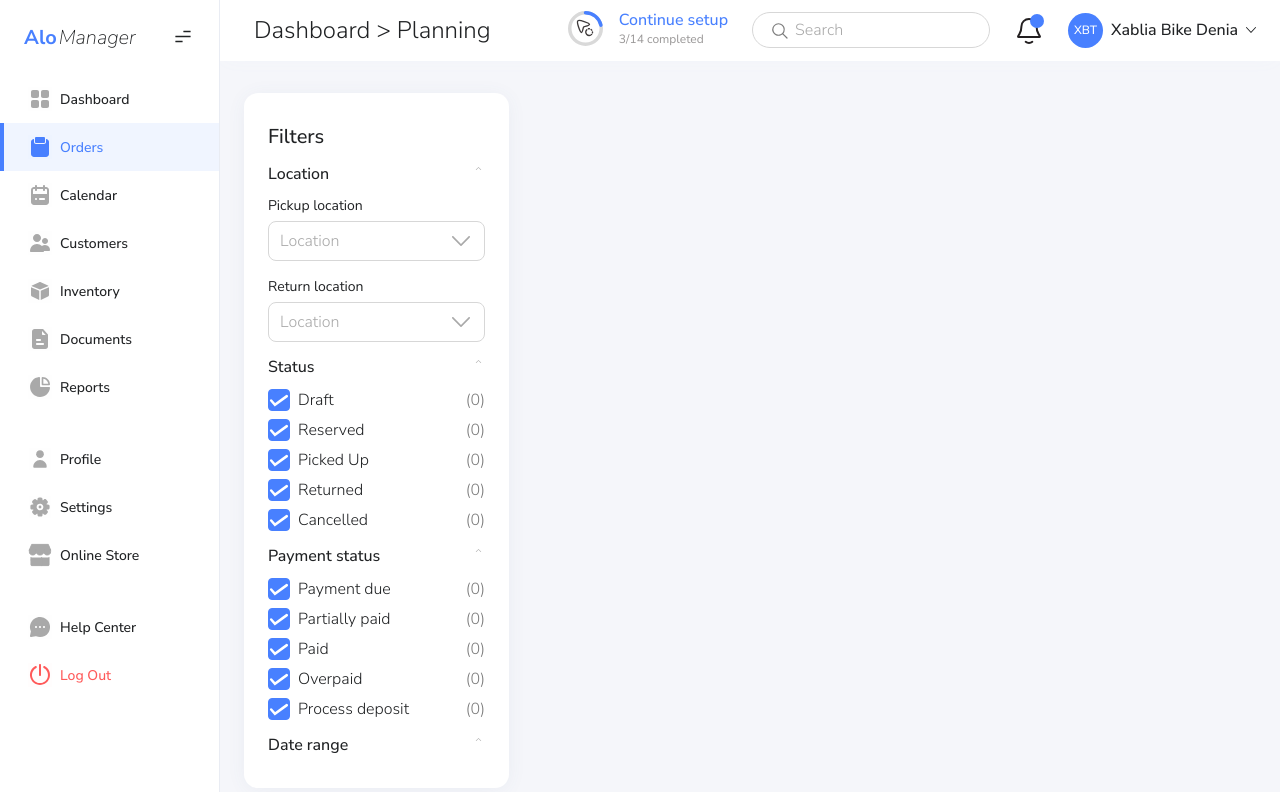
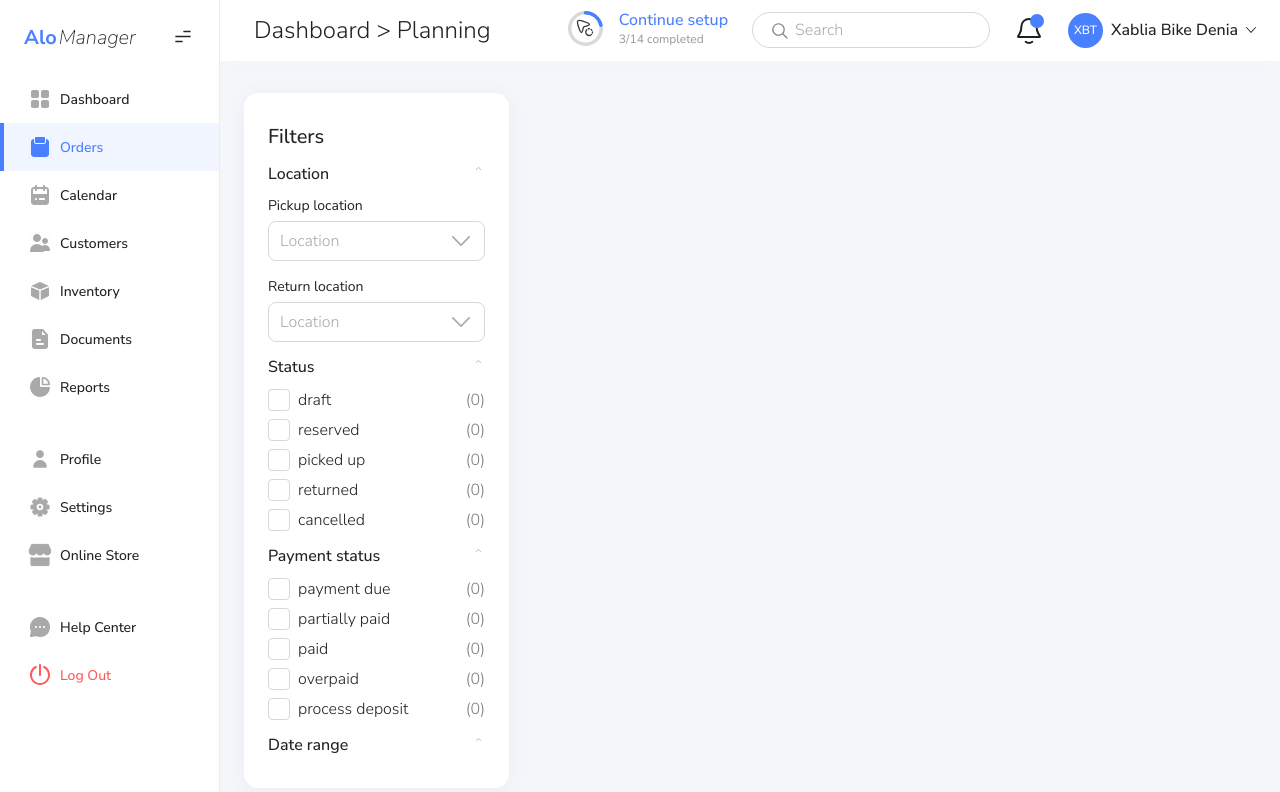
Before and after one commit to francoserjen10/Vendor_frontend_final, a Next.js app: page /orders in a window 1280 px wide. Shown: the top 792 px of the page. Built offline with nearby package versions, Linux system fonts and the light colour scheme.

Commit message:
work in progress

```diff
--- a/app/globals.sass
+++ b/app/globals.sass
@@ -7,6 +7,7 @@
 @use "./styles/circularProgress"
 @use "./styles/orders"
 @use "./styles/commonStyles"
+@use "./styles/common/filters"
 @use "./styles/common/inputs"
 @use "./styles/common/form-errors"
 
--- /dev/null
+++ b/components/StatusFilters.tsx
@@ -0,0 +1,60 @@
+import React from 'react'
+import { Filters } from './orders/OrdersFilters';
+// import { statusData } from '@/shared/constants';
+
+type StatusKey = 'status' | 'payment_status';
+
+interface StatusFiltersProps {
+    // label: string;
+    className?: string;
+    statusArray: string[];
+    filters: Filters;
+    setFilters: React.Dispatch<React.SetStateAction<Filters>>;
+    statusData: { [key: string]: number };
+    status_key: StatusKey;
+    checked?: string[];
+}
+
+export default function StatusFilters({
+    // label,
+    className,
+    statusArray,
+    filters,
+    setFilters,
+    statusData,
+    status_key,
+    checked = filters.status
+}: StatusFiltersProps) {
+
+    const handleFilterChange = (key: StatusKey, status: string, setState = setFilters) => {
+        setState((prevFilters: Filters) => ({
+            ...prevFilters,
+            [key]: prevFilters[key].includes(status)
+                ? prevFilters[key].filter((item: string) => item !== status)
+                : [...prevFilters[key], status],
+        }));
+    };
+
+    return (
+        <>
+            <div className={`${className} orders-filters__cards`}>
+                {statusArray.map((status, index) => (
+                    <div key={index} className="orders-filter__card">
+                        <label htmlFor={`filter-${index}-${status}`} className="orders-filters__checkbox main-checkbox">
+                            <input
+                                type="checkbox"
+                                name={`filter-${index}-${status}`}
+                                id={`filter-${index}-${status}`}
+                                className="form-check-input"
+                                checked={checked.includes(status)}
+                                onChange={() => handleFilterChange(status_key, status)}
+                            />
+                            <p>{status}</p>
+                        </label>
+                        <p className="orders-filters__count">({statusData[status]})</p>
+                    </div>
+                ))}
+            </div>
+        </>
+    )
+}
--- a/components/orders/OrdersFilters.tsx
+++ b/components/orders/OrdersFilters.tsx
@@ -1,8 +1,48 @@
 'use client';
 import DownArrowIcon from '@/assets/images/downArrow.svg';
 import MainSelect from '../MainSelect';
+import StatusFilters from '../StatusFilters';
+import React, { useState } from 'react';
+
+export type Filters = {
+    location: { pick_up: string; return: string };
+    status: string[];
+    payment_status: string[];
+    date_range: { start: string; end: string };
+};
 
 export default function OrdersFilters() {
+
+    const [filters, setFilters] = React.useState<Filters>({
+        location: {
+            pick_up: '',
+            return: ''
+        },
+        status: [],
+        payment_status: [],
+        date_range: {
+            start: '',
+            end: ''
+        }
+    });
+    const [statusData, setStatusData] = useState({
+        draft: 0,
+        reserved: 0,
+        'picked up': 0,
+        returned: 0,
+        cancelled: 0
+    })
+    const [paymentStatusData, setPaymentsStatusData] = useState({
+        'payment due': 0,
+        'partially paid': 0,
+        paid: 0,
+        overpaid: 0,
+        'process deposit': 0
+    })
+
+    const statuses = ['draft', 'reserved', 'picked up', 'returned', 'cancelled'];
+    const paymentStatuses = ['payment due', 'partially paid', 'paid', 'overpaid', 'process deposit']
+
     return (
         <aside className="orders-filters" aria-labelledby="orders-filters-title">
             <div className="orders-filters__header">
@@ -10,10 +50,9 @@ export default function OrdersFilters() {
             </div>
 
             <div className="orders-filters__body">
-                <section className="orders-filters__section orders-filters__section--location" aria-labelledby="filters-location-title">
+                <section className="orders-filters__section" aria-labelledby="filters-location-title">
                     <div className="orders-filters__section-header">
                         <h3 id="filters-location-title" className="orders-filters__section-title">Location</h3>
-                        {/* Aca tengo un svg */}
                         <DownArrowIcon className="orders-filters__arrow" width={13} height={7} aria-hidden />
                     </div>
 
@@ -39,110 +78,20 @@ export default function OrdersFilters() {
                         </div>
                     </div>
                 </section>
-                <section className="orders-filters__section orders-filters__section--status" aria-labelledby="filters-status-title">
+                <section className="orders-filters__section" aria-labelledby="filters-status-title">
                     <div className="orders-filters__section-header">
                         <h3 id="filters-status-title" className="orders-filters__section-title">Status</h3>
                         <DownArrowIcon className="orders-filters__arrow" width={13} height={7} aria-hidden />
                     </div>
-                    <div className="orders-filters__section-body orders-filters__checks">
-                        <div className="orders-filters__check">
-                            <label className="orders-filters__checkbox main-checkbox">
-                                <input type="checkbox" className="form-check-input" defaultChecked />
-                                <span>Draft</span>
-                            </label>
-                            {/* TODO: Cantidad de ordenes reales */}
-                            <span className="orders-filters__count">(0)</span>
-                        </div>
-
-                        <div className="orders-filters__check">
-                            <label className="orders-filters__checkbox main-checkbox">
-                                <input type="checkbox" className="form-check-input" defaultChecked />
-                                <span>Reserved</span>
-                            </label>
-                            {/* TODO: Cantidad de ordenes reales */}
-                            <span className="orders-filters__count">(0)</span>
-                        </div>
-
-                        <div className="orders-filters__check">
-                            <label className="orders-filters__checkbox main-checkbox">
-                                <input type="checkbox" className="form-check-input" defaultChecked />
-                                <span>Picked Up</span>
-                            </label>
-                            {/* TODO: Cantidad de ordenes reales */}
-                            <span className="orders-filters__count">(0)</span>
-                        </div>
-
-                        <div className="orders-filters__check">
-                            <label className="orders-filters__checkbox main-checkbox">
-                                <input type="checkbox" className="form-check-input" defaultChecked />
-                                <span>Returned</span>
-                            </label>
-                            {/* TODO: Cantidad de ordenes reales */}
-                            <span className="orders-filters__count">(0)</span>
-                        </div>
-
-                        <div className="orders-filters__check">
-                            <label className="orders-filters__checkbox main-checkbox">
-                                <input type="checkbox" className="form-check-input" defaultChecked />
-                                <span>Cancelled</span>
-                            </label>
-                            {/* TODO: Cantidad de ordenes reales */}
-                            <span className="orders-filters__count">(0)</span>
-                        </div>
-                    </div>
+                    <StatusFilters className='orders-filters__section-body' statusArray={statuses} filters={filters} setFilters={setFilters} statusData={statusData} status_key={'status'} />
                 </section>
 
-                <section className="orders-filters__section orders-filters__section--status" aria-labelledby="filters-status-title">
+                <section className="orders-filters__section" aria-labelledby="filters-statusPayments-title">
                     <div className="orders-filters__section-header">
                         <h3 id="filters-status-title" className="orders-filters__section-title">Payment status</h3>
                         <DownArrowIcon className="orders-filters__arrow" width={13} height={7} aria-hidden />
                     </div>
-                    <div className="orders-filters__section-body orders-filters__checks">
-                        <div className="orders-filters__check">
-                            <label className="orders-filters__checkbox main-checkbox">
-                                <input type="checkbox" className="form-check-input" defaultChecked />
-                                <span>Payment due</span>
-                            </label>
-                            {/* TODO: Cantidad de ordenes reales */}
-                            <span className="orders-filters__count">(0)</span>
-                        </div>
-
-                        <div className="orders-filters__check">
-                            <label className="orders-filters__checkbox main-checkbox">
-                                <input type="checkbox" className="form-check-input" defaultChecked />
-                                <span>Partially paid</span>
-                            </label>
-                            {/* TODO: Cantidad de ordenes reales */}
-                            <span className="orders-filters__count">(0)</span>
-                        </div>
-
-                        <div className="orders-filters__check">
-                            <label className="orders-filters__checkbox main-checkbox">
-                                <input type="checkbox" className="form-check-input" defaultChecked />
-                                <span>Paid</span>
-                            </label>
-                            {/* TODO: Cantidad de ordenes reales */}
-                            <span className="orders-filters__count">(0)</span>
-                        </div>
-
-                        <div className="orders-filters__check">
-                            <label className="orders-filters__checkbox main-checkbox">
-                                <input type="checkbox" className="form-check-input" defaultChecked />
-                                <span>Overpaid</span>
-                            </label>
-                            {/* TODO: Cantidad de ordenes reales */}
-                            <span className="orders-filters__count">(0)</span>
-                        </div>
-
-                        <div className="orders-filters__check">
-                            <label className="orders-filters__checkbox main-checkbox">
-                                <input type="checkbox" className="form-check-input" defaultChecked />
-                                <span>Process deposit</span>
-                            </label>
-                            {/* TODO: Cantidad de ordenes reales */}
-                            <span className="orders-filters__count">(0)</span>
-                        </div>
-                    </div>
+                    <StatusFilters className='orders-filters__section-body' statusArray={paymentStatuses} filters={filters} setFilters={setFilters} statusData={paymentStatusData} status_key={'payment_status'} checked={filters.payment_status} />
                 </section>
 
                 <section className="orders-filters__section orders-filters__section--status" aria-labelledby="filters-status-title">
--- /dev/null
+++ b/styles/common/filters.sass
@@ -0,0 +1,22 @@
+@use "./styles/variables" as v
+
+.orders-filters__cards
+  row-gap: 8px
+
+.orders-filter__card
+  display: inline-flex
+  justify-content: space-between
+  align-items: flex-start
+
+.orders-filters__checkbox
+  display: inline-flex
+  align-items: center
+  gap: 8px
+  font-size: 16px
+  font-weight: 300
+  color: v.$text-dark
+
+.orders-filters__count
+  font-size: 16px
+  font-weight: 300
+  color: #7B7B7B
--- a/styles/common/inputs.sass
+++ b/styles/common/inputs.sass
@@ -1,13 +1,13 @@
 @use "./styles/variables" as v
 
 .main-checkbox .form-check-input
+  box-shadow: none !important
   width: 22px
   height: 22px
   margin: 0
-  border: 0
+  border-radius: 4px
   outline: 0
   border: 1px solid v.$border
-  border-radius: 4px
   background-color: v.$surface
   background-position: center
   background-repeat: no-repeat
--- a/styles/orders.sass
+++ b/styles/orders.sass
@@ -78,24 +78,3 @@
   color: v.$text-dark
   font-size: 14px
   font-weight: 400
-
-.orders-filters__checks
-  row-gap: 8px
-
-.orders-filters__check
-  display: inline-flex
-  justify-content: space-between
-  align-items: flex-start
-
-.orders-filters__checkbox
-  display: inline-flex
-  align-items: center
-  gap: 8px
-  font-size: 16px
-  font-weight: 300
-  color: v.$text-dark
-
-.orders-filters__count
-  font-size: 16px
-  font-weight: 300
-  color: #7B7B7B
```
